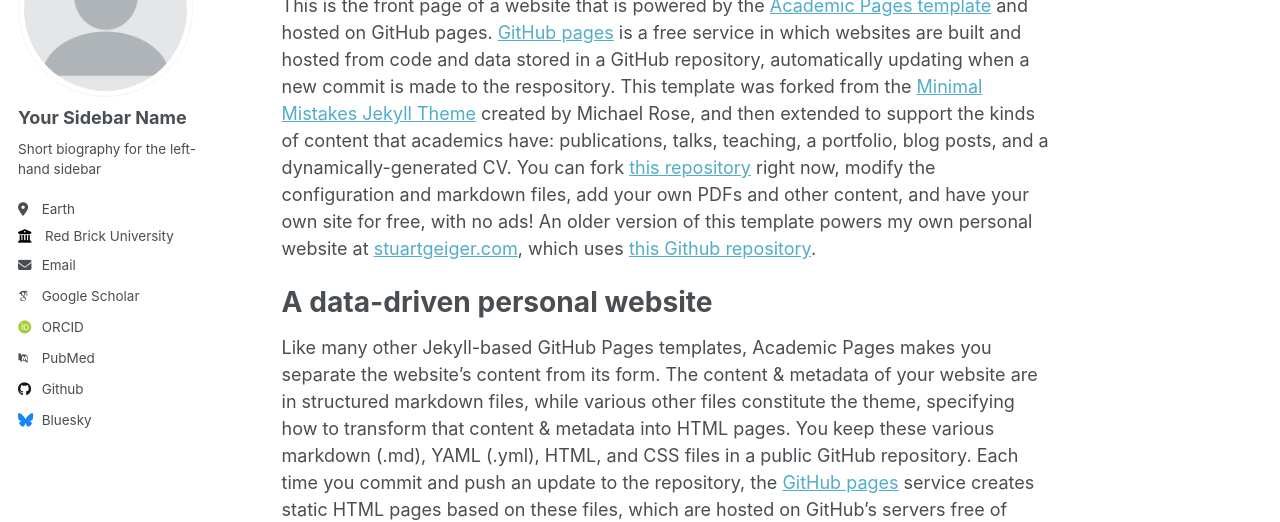
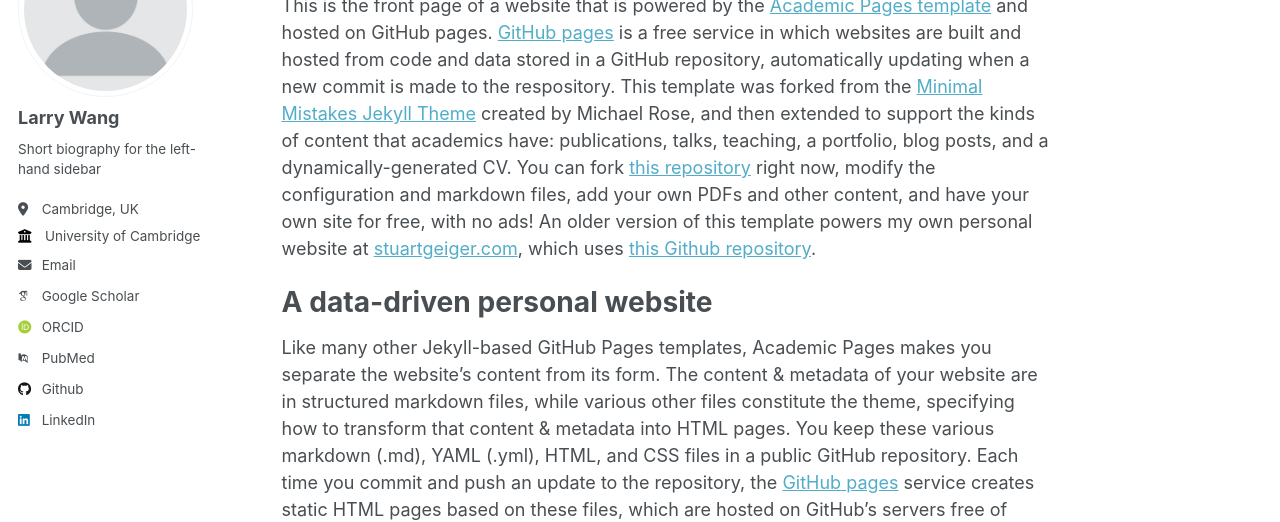
Before and after one commit to LarryWang29/LarryWang29.github.io, a Jekyll site: the page built from _pages/about.md, in a window 1280 px wide. Shown: the part 184-706 px from the top of the page. Built offline with Jekyll 4.4.1, drawn with Linux system fonts in a browser that asks for light colours; some web fonts are replaced.

Commit message:
Updated Config files

```diff
--- a/_config.yml
+++ b/_config.yml
@@ -22,13 +22,13 @@ repository               : "larrywang29/larrywang29.github.io"
 author:
   # Biographic information
   avatar           : "profile.png"
-  name             : "Your Sidebar Name"
+  name             : "Larry Wang"
   pronouns         : # example: "she/her"
   bio              : "Short biography for the left-hand sidebar"
-  location         : "Earth"
-  employer         : "Red Brick University"
+  location         : "Cambridge, UK"
+  employer         : "University of Cambridge"
   uri              : # URL
-  email            : "none@example.org"
+  email            : "dw661@cam.ac.uk"
 
   # Academic websites
   arxiv            : # URL - Update with the correct link to your profile
@@ -43,12 +43,12 @@ author:
   bitbucket        : # Username - Update with your username on the site
   codepen          : # Username
   dribbble         : # Username
-  github           : "academicpages"
+  github           : "LarryWang29"
   kaggle           : # Username
   stackoverflow    : # User number or user number and name (i.e., use "1" or "1/jeff-atwood")
 
   # Social media
-  bluesky          : "bsky.app" # Replace this with you Bluesky username
+  bluesky          : # Replace this with you Bluesky username
   facebook         : # Username
   flickr           : # Username
   foursquare       : # Username
@@ -57,7 +57,7 @@ author:
   keybase          : # Username
   instagram        : # Username
   lastfm           : # Username
-  linkedin         : # Username
+  linkedin         : "larry-wang-575599216/"
   mastodon         : # URL
   medium           : # URL
   pinterest        : # Username
```
